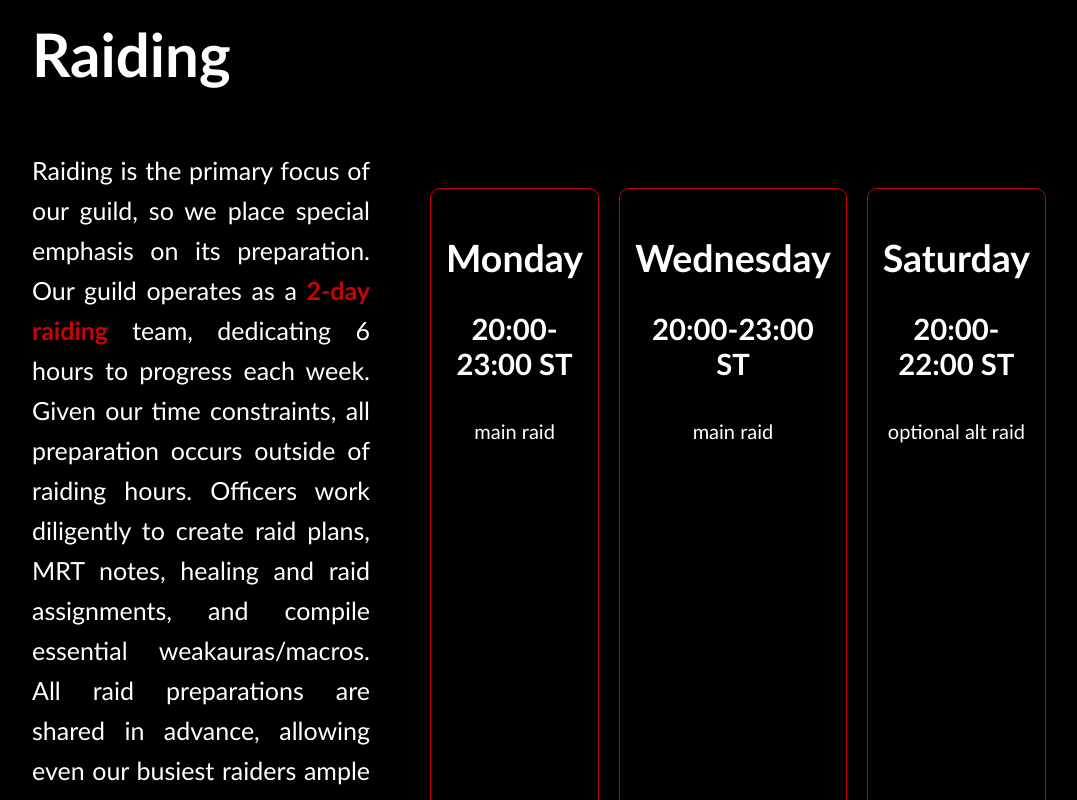
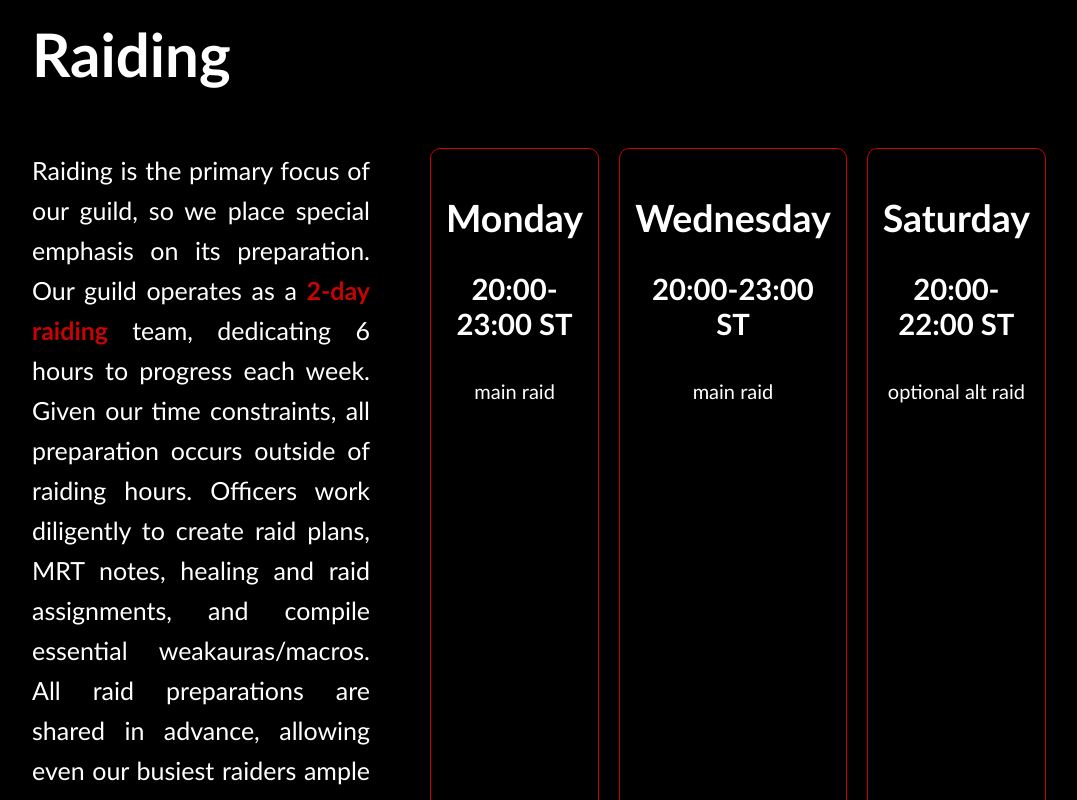
Before and after one commit to Losticorn/guildpage, a React (Vite) app: page / in a window 1280 px wide. Shown: the part 1860-2660 px from the top of the page, without its empty margins (96-1173 px from the left). Built offline with nearby package versions, Linux system fonts and the light colour scheme.

Commit message:
adjusted position of raid days

```diff
--- a/src/index.css
+++ b/src/index.css
@@ -216,7 +216,7 @@ body{
 
 .raid-days{
   display: flex;
-  margin-top: 275px;
+  margin-top: 235px;
   text-align: center;
   margin-left: 50px;
 }
```
